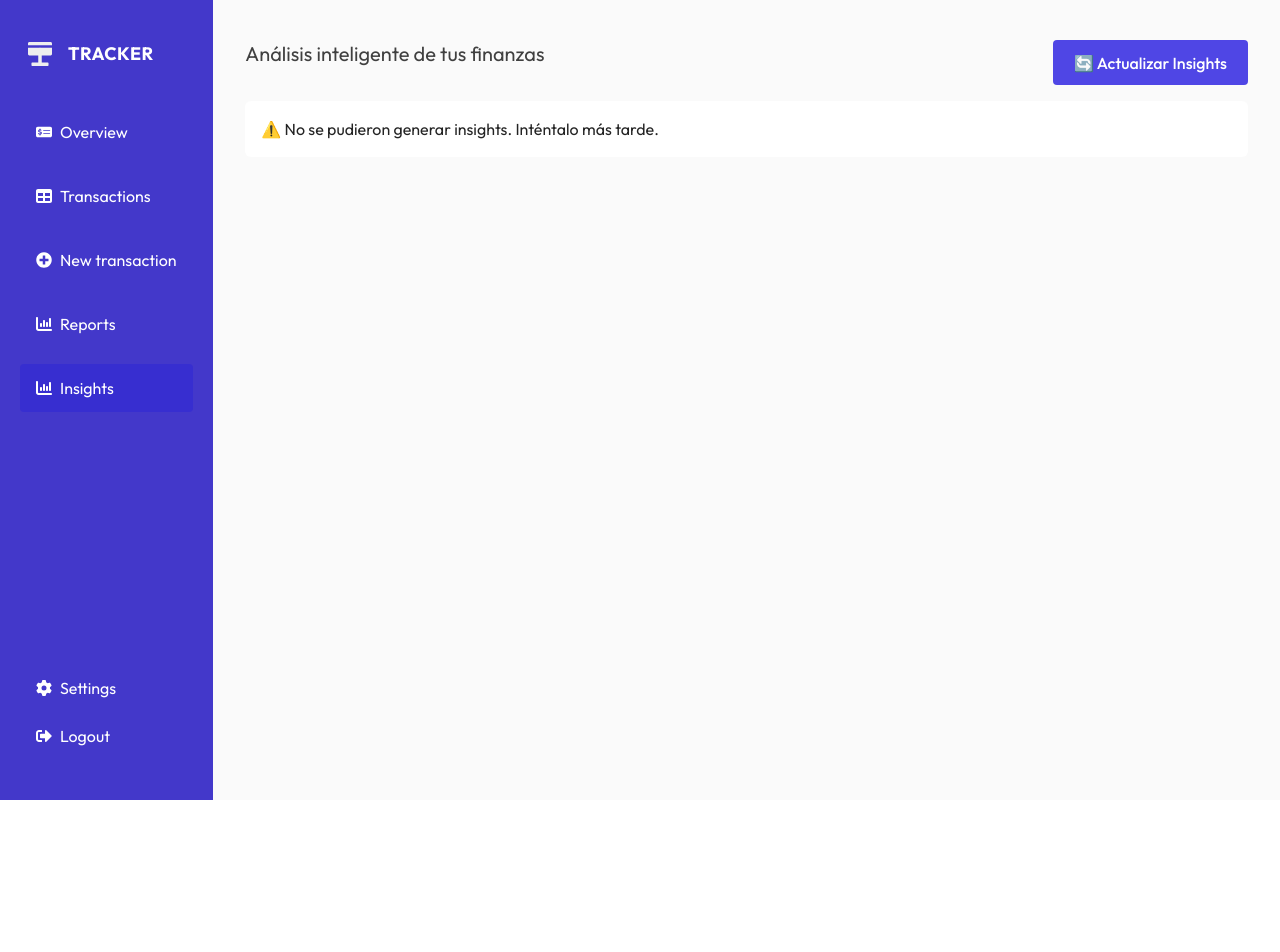
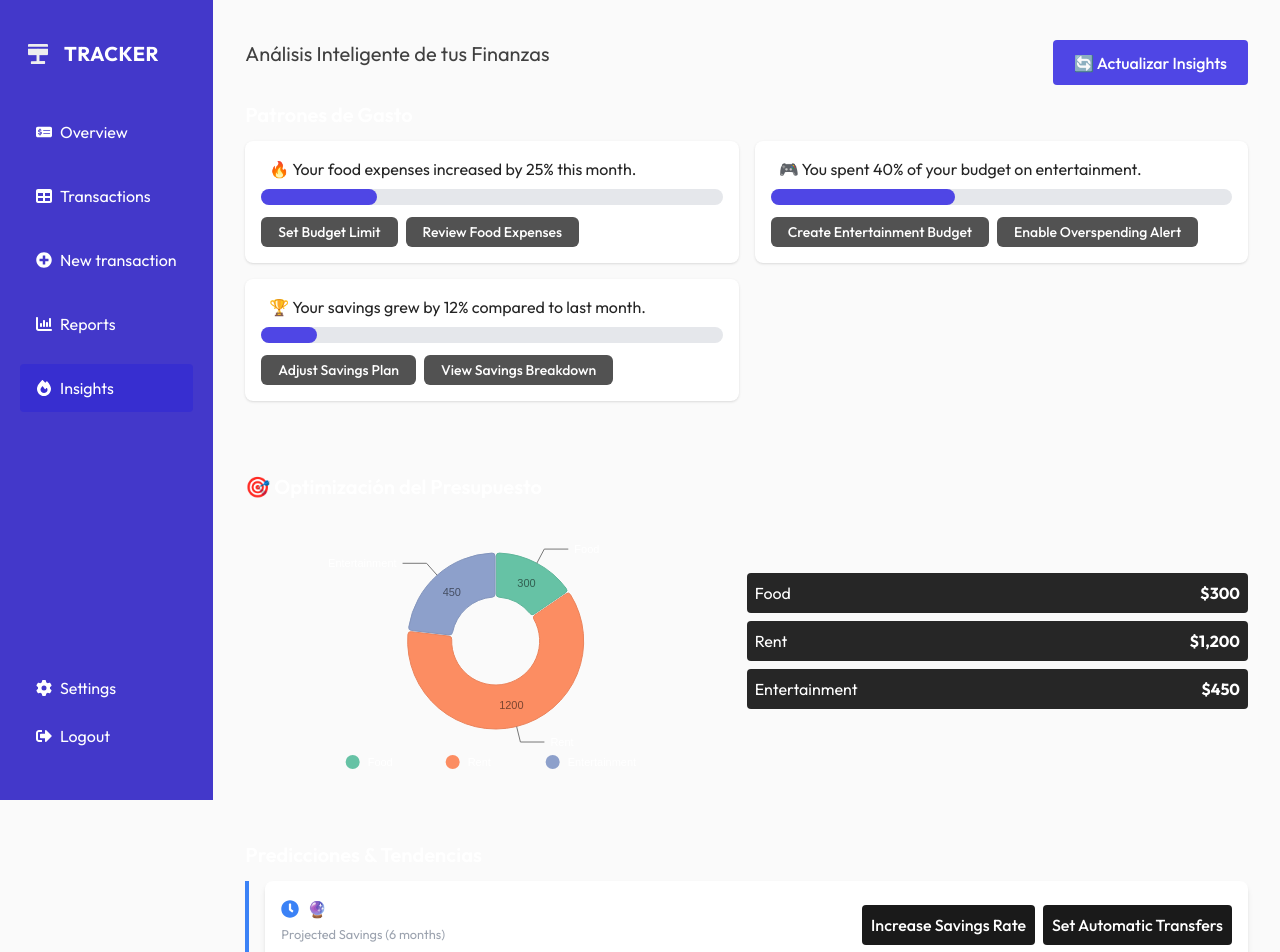
Before and after one commit to and27/tracker, a React (Vite) app: page /account/insights in a window 1280 px wide. Shown: the top 952 px of the page. Before the commit the page ends 800 px from the top, so only its background shows below. Built offline with nearby package versions, Linux system fonts and the light colour scheme; no server answers; the database is empty.

Commit message:
feat(insights): create separate components for each section in insights page and enhance interactivity

```diff
--- /dev/null
+++ b/src/components/Insights/BudgetOptimization.tsx
@@ -0,0 +1,70 @@
+import { ResponsivePie } from "@nivo/pie";
+
+interface BudgetEntry {
+  id: number;
+  name: string;
+  value: number;
+}
+
+interface Props {
+  data: BudgetEntry[];
+}
+
+const BudgetOptimization: React.FC<Props> = ({ data }) => {
+  return (
+    <section className="mb-10">
+      <h2 className="text-xl font-semibold mb-3 text-white">
+        🎯 Optimización del Presupuesto
+      </h2>
+      <div className="flex flex-col md:flex-row items-center justify-between">
+        <div className="w-full md:w-1/2 h-64">
+          <ResponsivePie
+            data={data.map((entry) => ({
+              id: entry.name,
+              label: entry.name,
+              value: entry.value,
+            }))}
+            margin={{ top: 40, right: 80, bottom: 40, left: 80 }}
+            innerRadius={0.5}
+            padAngle={0.7}
+            cornerRadius={3}
+            colors={{ scheme: "set2" }}
+            borderWidth={1}
+            borderColor={{ from: "color", modifiers: [["darker", 0.2]] }}
+            arcLinkLabelsTextColor="#fff"
+            arcLinkLabelsSkipAngle={10}
+            arcLabelsSkipAngle={10}
+            arcLabelsTextColor={{ from: "color", modifiers: [["darker", 2]] }}
+            legends={[
+              {
+                anchor: "bottom",
+                direction: "row",
+                justify: false,
+                translateY: 40,
+                itemWidth: 100,
+                itemHeight: 14,
+                symbolSize: 14,
+                symbolShape: "circle",
+                itemTextColor: "#fff",
+              },
+            ]}
+          />
+        </div>
+
+        <ul className="w-full md:w-1/2 space-y-2">
+          {data.map((entry) => (
+            <li
+              key={entry.id}
+              className="flex justify-between items-center text-md p-2 rounded bg-neutral-800 text-white"
+            >
+              <span>{entry.name}</span>
+              <span className="font-bold">${entry.value.toLocaleString()}</span>
+            </li>
+          ))}
+        </ul>
+      </div>
+    </section>
+  );
+};
+
+export default BudgetOptimization;
--- /dev/null
+++ b/src/components/Insights/PredictionTrends.tsx
@@ -0,0 +1,70 @@
+import { FaClock, FaExclamationTriangle } from "react-icons/fa";
+
+interface Prediction {
+  id: number;
+  description: string;
+  date: string;
+  impact?: "positive" | "negative" | "neutral";
+  actions?: { label: string; type: string }[];
+}
+
+interface Props {
+  data: Prediction[];
+}
+
+const PredictionsTrends: React.FC<Props> = ({ data }) => {
+  return (
+    <section className="mb-10">
+      <h2 className="text-xl font-semibold mb-3 text-white">
+        Predicciones & Tendencias
+      </h2>
+      <div className="border-l-4 border-blue-500 pl-4 space-y-4">
+        {data.map((prediction) => (
+          <div
+            key={prediction.id}
+            className="flex justify-between p-4 bg-white dark:bg-neutral-800 rounded-lg shadow-md"
+          >
+            <div>
+              <div className="flex items-center">
+                <FaClock className="text-blue-500 text-lg" />
+                <p className="ml-2 text-md text-white">
+                  {prediction.description}
+                </p>
+                {prediction.impact === "negative" && (
+                  <FaExclamationTriangle className="text-red-500 ml-2" />
+                )}
+              </div>
+              <small className="text-gray-400">
+                {formatDate(prediction.date)}
+              </small>
+            </div>
+            <div className="flex gap-2">
+              {prediction.actions &&
+                prediction.actions?.map((action) => (
+                  <button
+                    key={action.label}
+                    className="bg-neutral -500 text-white px-2 py-1 rounded mt-2"
+                  >
+                    {action.label}
+                  </button>
+                ))}
+            </div>
+          </div>
+        ))}
+      </div>
+    </section>
+  );
+};
+
+const formatDate = (dateString: string) => {
+  const options: Intl.DateTimeFormatOptions = {
+    year: "numeric",
+    month: "long",
+  };
+  const date = new Date(dateString);
+  return isNaN(date.getTime())
+    ? dateString
+    : date.toLocaleDateString("en-US", options);
+};
+
+export default PredictionsTrends;
--- /dev/null
+++ b/src/components/Insights/SpendingPatterns.tsx
@@ -0,0 +1,63 @@
+interface Action {
+  label: string;
+  type: string;
+}
+
+interface SpendingPattern {
+  id: number;
+  category: string;
+  description: string;
+  percentage: number;
+  actions?: Action[];
+}
+
+interface Props {
+  data: SpendingPattern[];
+  onActionClick?: (action: Action) => void;
+}
+
+const SpendingPatterns: React.FC<Props> = ({ data, onActionClick }) => {
+  return (
+    <section className="mb-10">
+      <h2 className="text-xl font-semibold mb-3 text-white">
+        Patrones de Gasto
+      </h2>
+      <div className="grid md:grid-cols-2 gap-4">
+        {data.map((pattern) => (
+          <div
+            key={pattern.id}
+            className="p-4 bg-white dark:bg-neutral-800 rounded-lg shadow"
+          >
+            <div className="flex items-center">
+              <p className="ml-2 text-md">{pattern.description}</p>
+            </div>
+
+            <div className="mt-2 w-full bg-gray-200 rounded-full h-4 dark:bg-gray-700">
+              <div
+                className="h-4 rounded-full bg-indigo-600"
+                style={{ width: `${pattern.percentage}%` }}
+                aria-label={`Gasto de ${pattern.percentage}% en ${pattern.category}`}
+              ></div>
+            </div>
+
+            {pattern.actions && pattern.actions.length > 0 && (
+              <div className="mt-3 flex flex-wrap gap-2">
+                {pattern.actions.map((action, i) => (
+                  <button
+                    key={i}
+                    onClick={() => onActionClick && onActionClick(action)}
+                    className="bg-neutral-600 hover:bg-indigo-700 text-white px-4 py-1 rounded-md text-sm"
+                  >
+                    {action.label}
+                  </button>
+                ))}
+              </div>
+            )}
+          </div>
+        ))}
+      </div>
+    </section>
+  );
+};
+
+export default SpendingPatterns;
--- a/src/components/Sections/SidebarMenu.tsx
+++ b/src/components/Sections/SidebarMenu.tsx
@@ -1,6 +1,6 @@
 import { useEffect, useState } from "react";
 import { NavLink, useLocation } from "react-router-dom";
-import { FaTable } from "react-icons/fa6";
+import { FaFire, FaTable } from "react-icons/fa6";
 import { FaChartColumn } from "react-icons/fa6";
 import { FaMoneyCheckDollar } from "react-icons/fa6";
 import { FaGear } from "react-icons/fa6";
@@ -52,12 +52,12 @@ const SidebarMenu = ({ isOpen, setIsSidebarOpen }: SidebarMenuProps) => {
             src="/logoCard.svg"
             alt=""
             aria-hidden="true"
-            width="24"
-            height="24"
+            width="20"
+            height="20"
             className=""
           />
           <p
-            className={`font-bold text-lg uppercase tracking-wide  font-outfit`}
+            className={`font-bold text-xl uppercase tracking-wide  font-outfit`}
           >
             Tracker
           </p>
@@ -109,7 +109,7 @@ const SidebarMenu = ({ isOpen, setIsSidebarOpen }: SidebarMenuProps) => {
               className="flex gap-2 items-center block text-start px-4 py-3
             rounded active:bg-indigo-700 hover:bg-indigo-700 focus:outline-none focus:ring focus:ring-gray-5"
             >
-              <FaChartColumn />
+              <FaFire />
               Insights
             </NavLink>
           </li>
--- a/src/components/SettingsList.tsx
+++ b/src/components/SettingsList.tsx
@@ -1,5 +1,5 @@
 import { icons } from "../data/settingsConfig";
-import Toggle from "./Toggle";
+import Toggle, { options } from "./Toggle";
 
 interface SettingsProps {
   data: {
@@ -31,7 +31,7 @@ const SettingsList = ({ data }: SettingsProps) => {
                 </p>
               </div>
             </div>
-            <Toggle name={setting.name} handler={setting.handler} />
+            <Toggle name={setting.name as options} handler={setting.handler} />
           </div>
         );
       })}
--- a/src/components/Toggle.tsx
+++ b/src/components/Toggle.tsx
@@ -1,5 +1,5 @@
 import { useState } from "react";
-type options = "darkTheme" | "notifications" | "accountSettings";
+export type options = "darkTheme" | "notifications" | "accountSettings";
 type optionsType = {
   [key in options]: boolean;
 };
--- /dev/null
+++ b/src/data/mocks/insightsMock.ts
@@ -0,0 +1,115 @@
+const insightsMock = {
+  spendingPatterns: [
+    {
+      id: 1,
+      category: "Food",
+      description: "🔥 Your food expenses increased by 25% this month.",
+      percentage: 25,
+      actions: [
+        { label: "Set Budget Limit", type: "budget_limit" },
+        { label: "Review Food Expenses", type: "review_expenses" },
+      ],
+    },
+    {
+      id: 2,
+      category: "Entertainment",
+      description: "🎮 You spent 40% of your budget on entertainment.",
+      percentage: 40,
+      actions: [
+        { label: "Create Entertainment Budget", type: "budget_limit" },
+        { label: "Enable Overspending Alert", type: "enable_alert" },
+      ],
+    },
+    {
+      id: 3,
+      category: "Savings",
+      description: "🏆 Your savings grew by 12% compared to last month.",
+      percentage: 12,
+      actions: [
+        { label: "Adjust Savings Plan", type: "adjust_savings" },
+        { label: "View Savings Breakdown", type: "view_savings" },
+      ],
+    },
+  ],
+
+  budgetOptimization: [
+    {
+      id: 1,
+      name: "Food",
+      value: 300,
+      actions: [{ label: "Compare with Last Month", type: "compare" }],
+    },
+    {
+      id: 2,
+      name: "Rent",
+      value: 1200,
+      actions: [{ label: "View Rental Trends", type: "view_trends" }],
+    },
+    {
+      id: 3,
+      name: "Entertainment",
+      value: 450,
+      actions: [
+        { label: "Reduce Entertainment Spending", type: "reduce_spending" },
+      ],
+    },
+  ],
+
+  predictions: [
+    {
+      id: 1,
+      description: "🔮 If you keep this trend, you will save $500 in 6 months.",
+      date: "Projected Savings (6 months)",
+      actions: [
+        { label: "Increase Savings Rate", type: "adjust_savings" },
+        { label: "Set Automatic Transfers", type: "setup_auto_savings" },
+      ],
+    },
+    {
+      id: 2,
+      description: "📉 Your entertainment spending may exceed budget by 10%.",
+      date: "Budget Exceed Warning",
+      actions: [
+        { label: "Review Budget", type: "review_budget" },
+        { label: "Enable Spending Limit", type: "enable_spending_limit" },
+      ],
+    },
+    {
+      id: 3,
+      description: "📈 Fuel prices are rising, transport costs may increase.",
+      date: "Transport Cost Alert",
+      actions: [
+        {
+          label: "Find Cheaper Transport Options",
+          type: "find_transport_options",
+        },
+      ],
+    },
+  ],
+
+  tips: [
+    {
+      id: 1,
+      description: "📖 Meal prepping can save you up to 30% on food expenses.",
+      actions: [{ label: "Learn More", type: "learn_more" }],
+    },
+    {
+      id: 2,
+      description:
+        "📌 Investing $50 per month in a savings fund could grow into $10,000 over 10 years.",
+      actions: [
+        { label: "View Investment Strategies", type: "view_investments" },
+      ],
+    },
+    {
+      id: 3,
+      description:
+        "💳 Your average credit card expense is $X. Consider paying off high-interest debt first.",
+      actions: [
+        { label: "Optimize Credit Card Usage", type: "optimize_credit" },
+      ],
+    },
+  ],
+};
+
+export default insightsMock;
--- a/src/pages/InsightsPage.tsx
+++ b/src/pages/InsightsPage.tsx
@@ -1,8 +1,13 @@
+import { useInsightStore } from "../store/insightStore";
+import SpendingPatterns from "../components/Insights/SpendingPatterns";
+import BudgetOptimization from "../components/Insights/BudgetOptimization";
+import insightsMock from "../data/mocks/insightsMock";
+import PredictionsTrends from "../components/Insights/PredictionTrends";
 import { useEffect } from "react";
-import { useInsightStore } from "../store/insightStore";
 
 const InsightsPage = () => {
   const { insights, getInsights } = useInsightStore();
+  console.log(insights);
 
   useEffect(() => {
     getInsights();
@@ -12,30 +17,21 @@ const InsightsPage = () => {
     <main className="col-span-12 lg:col-span-10 pt-5 md:pt-10 px-5 md:px-8 dark:bg-zinc-900 min-h-screen">
       <div className="flex justify-between mb-4">
         <h1 className="text-lg lg:text-xl mb-4 font-outfit text-neutral-700 dark:text-neutral-400">
-          Análisis inteligente de tus finanzas
+          Análisis Inteligente de tus Finanzas
         </h1>
         <button
           className="bg-indigo-600 hover:bg-indigo-700 px-5 rounded text-white"
-          onClick={() => getInsights(true)} // Force refresh si el usuario lo quiere
+          onClick={() => getInsights(true)}
         >
           🔄 Actualizar Insights
         </button>
       </div>
 
-      {insights.length === 0 ? (
-        <p className="text-neutral-400">Cargando insights...</p>
-      ) : (
-        <ul>
-          {insights.map((insight, index) => (
-            <li
-              key={index}
-              className="bg-white dark:bg-neutral-800 p-4 rounded-md mb-4"
-            >
-              <p>{insight}</p>
-            </li>
-          ))}
-        </ul>
-      )}
+      <div className="flex flex-col gap-8">
+        <SpendingPatterns data={insightsMock.spendingPatterns} />
+        <BudgetOptimization data={insightsMock.budgetOptimization} />
+        <PredictionsTrends data={insightsMock.predictions} />
+      </div>
     </main>
   );
 };
--- a/src/utils/api/categories.ts
+++ b/src/utils/api/categories.ts
@@ -11,7 +11,7 @@ async function handleResponse<T>(
         errorText = errorData.error;
       }
     } catch (jsonError) {
-      //silencio el error de json parse
+      console.error(jsonError);
     }
     return { data: null, error: errorText };
   }
```
Also changed, not shown: src/components/Forms/TransactionForm.tsx (+10 -10 lines), src/main.tsx (+3 -4 lines).
